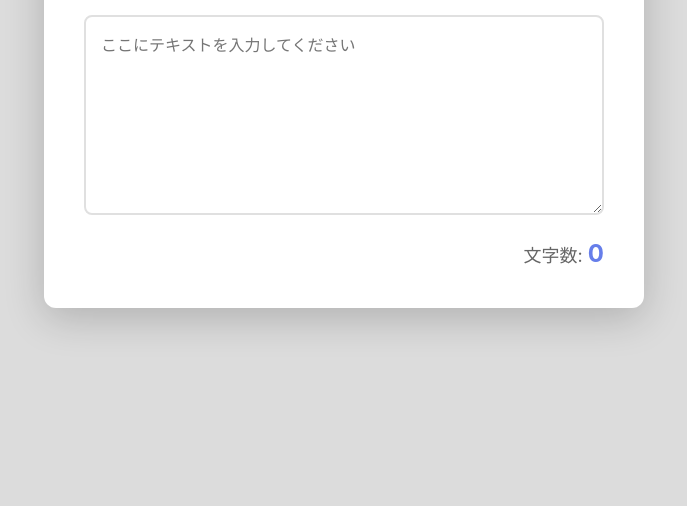
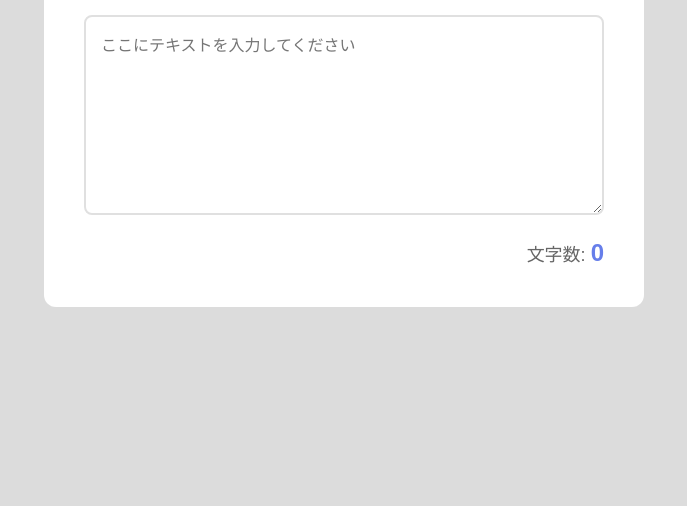
Before and after one commit to ngsm-syr/javascript_counter, a plain HTML site: page index.html in a window 1280 px wide. Shown: the part 294-800 px from the top of the page, without its empty margins (296-983 px from the left). Drawn offline with Linux system fonts and the light colour scheme.

Commit message:
Update style.css

```diff
--- a/style.css
+++ b/style.css
@@ -5,7 +5,7 @@
 }
 
 body {
-  font-family: -apple-system, BlinkMacSystemFont, 'Segoe UI', 'Hiragino Kaku Gothic ProN', 'Hiragino Sans', sans-serif;
+  font-family: 'Hiragino Sans', sans-serif;
   background: gainsboro;
   min-height: 100vh;
   display: flex;
@@ -17,7 +17,6 @@ body {
 .container {
   background: white;
   border-radius: 12px;
-  box-shadow: 0 10px 40px rgba(0, 0, 0, 0.2);
   padding: 40px;
   max-width: 600px;
   width: 100%;
```
